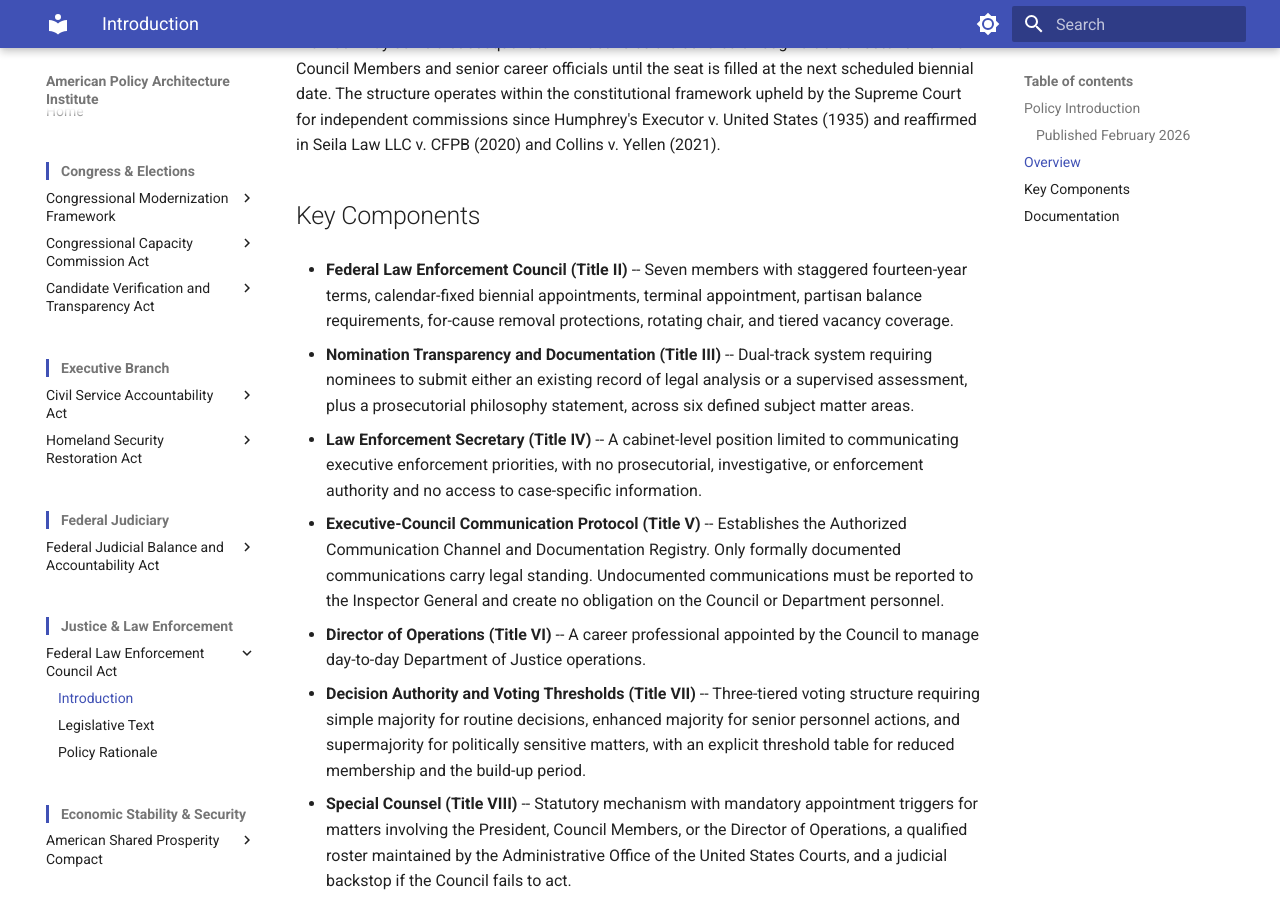
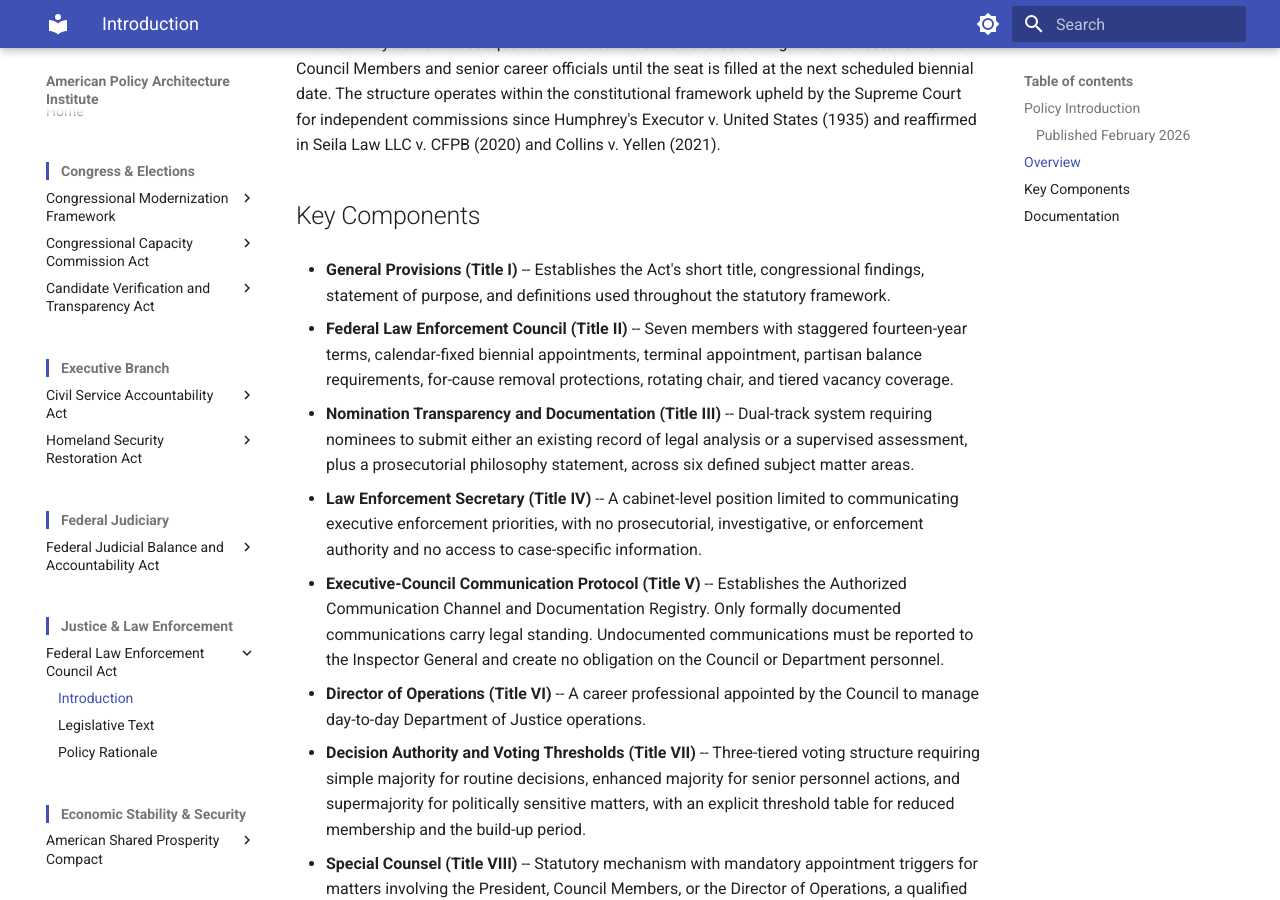
Before and after one commit to albertintech/apai, an MkDocs documentation site: the page built from docs/justice/fleca/introduction.md, in a window 1280 px wide and 900 px high, scrolled down 933 px. Built offline with MkDocs 1.6.1 and Material for MkDocs 9.7.7, drawn with Linux system fonts in a browser that asks for light colours.

Commit message:
Update introduction.md

```diff
--- a/docs/justice/fleca/introduction.md
+++ b/docs/justice/fleca/introduction.md
@@ -17,6 +17,8 @@ The Act separates two functions that the current structure conflates in the Atto
 The Act preserves presidential authority within constitutional bounds. The President nominates Council Members with Senate confirmation, appoints and removes the Law Enforcement Secretary at will, and retains the ability to remove Council Members for documented cause. Council Members serve staggered fourteen-year terms on a calendar-fixed biennial appointment schedule that no action by any officer can alter, ensuring that the President controls whom to nominate but not when or how often nominations arise. Each appointment is terminal -- no member may serve a subsequent term. Vacancies are covered through a tiered roster of former Council Members and senior career officials until the seat is filled at the next scheduled biennial date. The structure operates within the constitutional framework upheld by the Supreme Court for independent commissions since Humphrey's Executor v. United States (1935) and reaffirmed in Seila Law LLC v. CFPB (2020) and Collins v. Yellen (2021).
 
 ## Key Components
+
+- **General Provisions (Title I)** -- Establishes the Act's short title, congressional findings, statement of purpose, and definitions used throughout the statutory framework.
 
 - **Federal Law Enforcement Council (Title II)** -- Seven members with staggered fourteen-year terms, calendar-fixed biennial appointments, terminal appointment, partisan balance requirements, for-cause removal protections, rotating chair, and tiered vacancy coverage.
 
```
